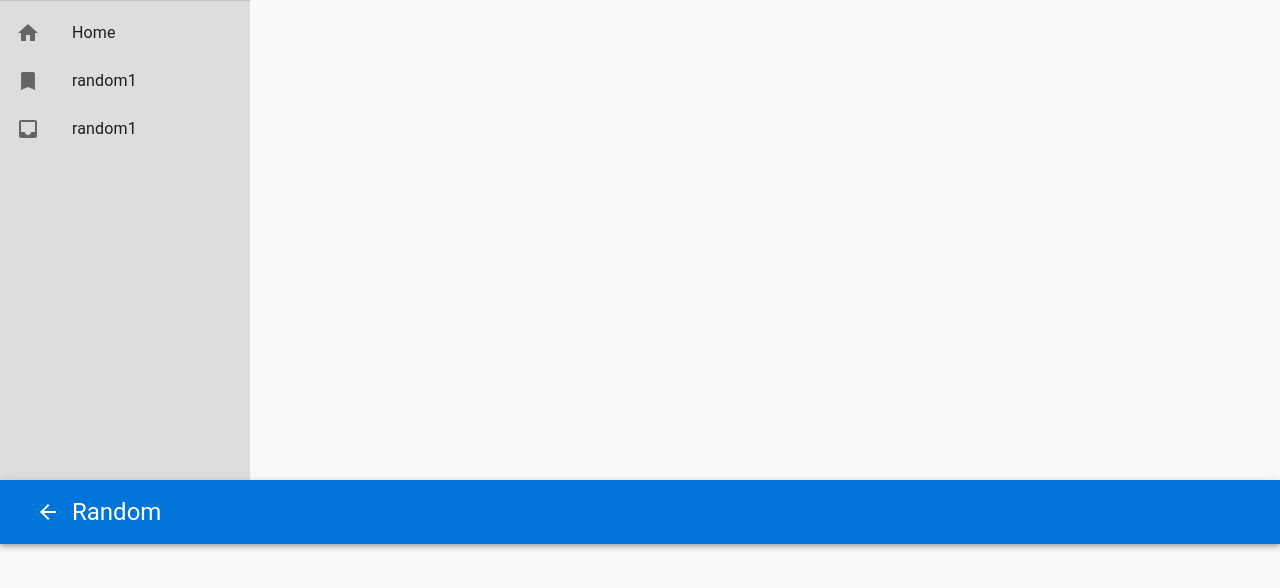
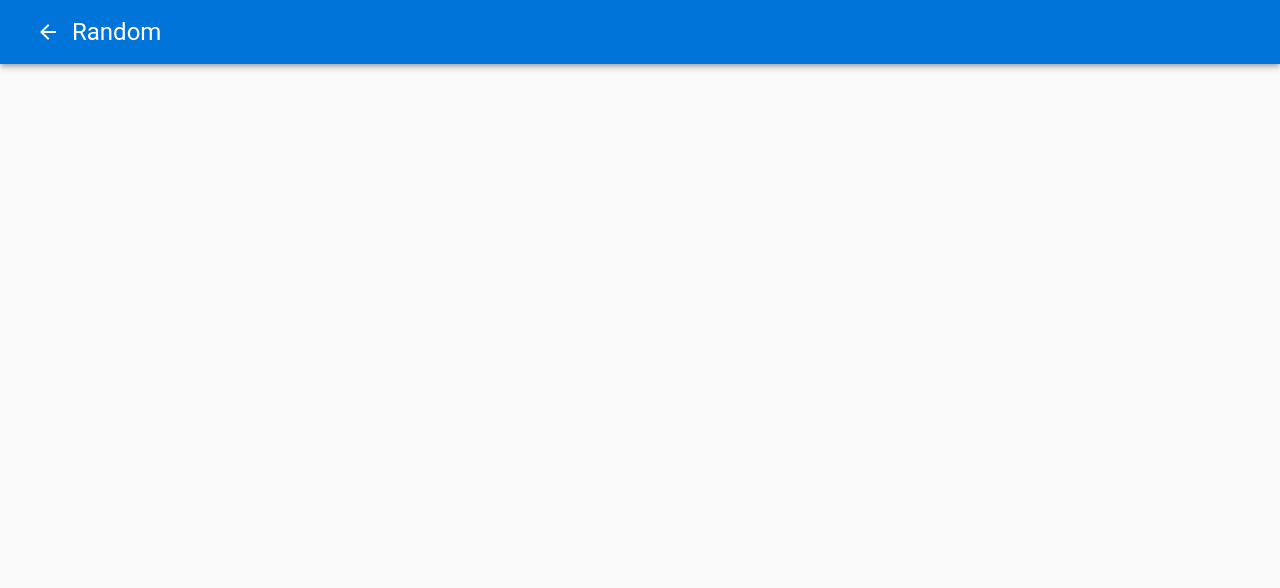
Before and after one commit to 99Raul/front-end-group, a React (Create React App) app: page / in a window 1280 px wide. Shown: the top 588 px of the page. Built offline with nearby package versions, Linux system fonts and the light colour scheme.

Commit message:
got slide menu to work properly by closing when clicking

```diff
--- a/src/components/Navbar/Navbar.js
+++ b/src/components/Navbar/Navbar.js
@@ -1,5 +1,6 @@
-import React from 'react';
+import React, { useState } from 'react';
 import { makeStyles } from '@material-ui/core/styles';
+import MobileLeftMenuSlider from '@material-ui/core/Drawer';
 import {
 	AppBar,
 	Toolbar,
@@ -29,14 +30,11 @@ const useStyles = makeStyles((theme) => ({
 	menuSliderContainer: {
 		width: 250,
 		background: '#DDDDDD',
-		height: '30rem',
+		height: '100%',
 	},
-	// avatar : {
-	// 	display: "block",
-	// 	margin: "0.5rem auto",
-	// 	width: theme.spacing(13),
-	// 	height:theme.spacing(13)
-	// }
+	listTextColor: {
+		color: '#FFFFFF',
+	},
 }));
 
 const menuItems = [
@@ -55,30 +53,53 @@ const menuItems = [
 ];
 
 function Navbar() {
+	const [state, setState] = useState({
+		left: false,
+	});
+	const toggleSlider = (slider, open) => () => {
+		setState({ ...state, [slider]: open });
+	};
+
 	const classes = useStyles();
-	return (
-		<>
-			<Box className={classes.menuSliderContainer} component='div'>
-				{/* <Avatar  className={classes.avatar} src='' alt='' /> */}
+
+	const sideList = (slider) => (
+		<Box
+			className={classes.menuSliderContainer}
+			component='div'
+			onClick={toggleSlider(slider, false)}>
 			<Divider />
 			<List>
 				{menuItems.map((isItem, key) => (
 					<ListItem button key={key}>
-							<ListItemIcon>{isItem.listIcon}</ListItemIcon>
-							<ListItemText primary={isItem.listText} />
+						<ListItemIcon className={classes.listTextColor}>
+							{isItem.listIcon}
+						</ListItemIcon>
+						<ListItemText
+							className={classes.listTextColor}
+							primary={isItem.listText}
+						/>
 					</ListItem>
 				))}
 			</List>
 		</Box>
+	);
+	return (
+		<>
 			<Box component='nav'>
 				<AppBar position='static' style={{ background: '#0074D9' }}>
 					<Toolbar>
-						<IconButton>
+						<IconButton onClick={toggleSlider('left', true)}>
 							<ArrowBack style={{ color: '#FFFFFF' }} />
 						</IconButton>
 						<Typography variant='h5' style={{ color: '#FFFFFF' }}>
 							Random
 						</Typography>
+						<MobileLeftMenuSlider
+							anchor='left'
+							open={state.left}
+							onClose={toggleSlider('left', false)}>
+							{sideList('left')}
+						</MobileLeftMenuSlider>
 					</Toolbar>
 				</AppBar>
 			</Box>
```
Lines whose indentation alone changed are shown as unchanged.
